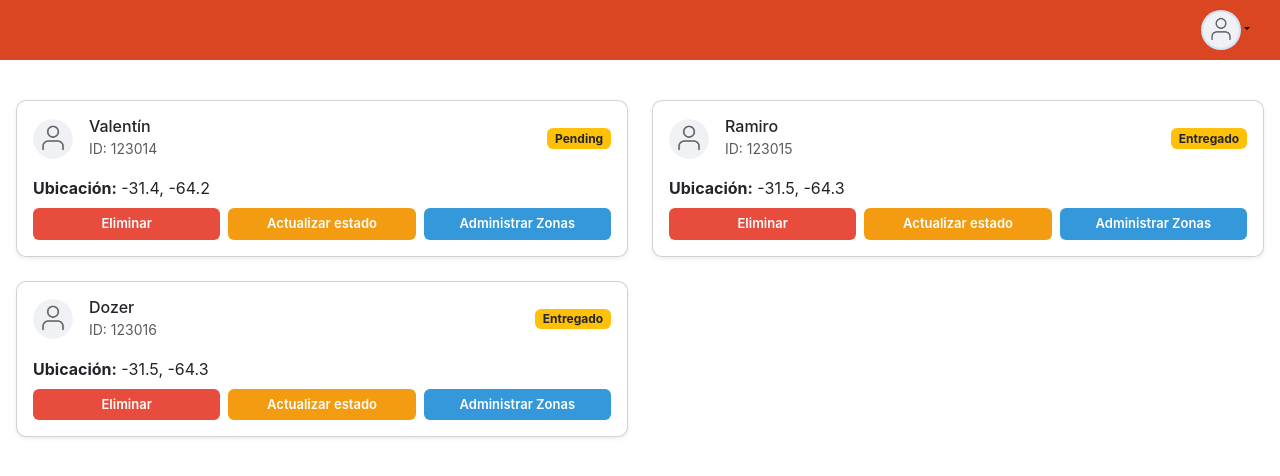
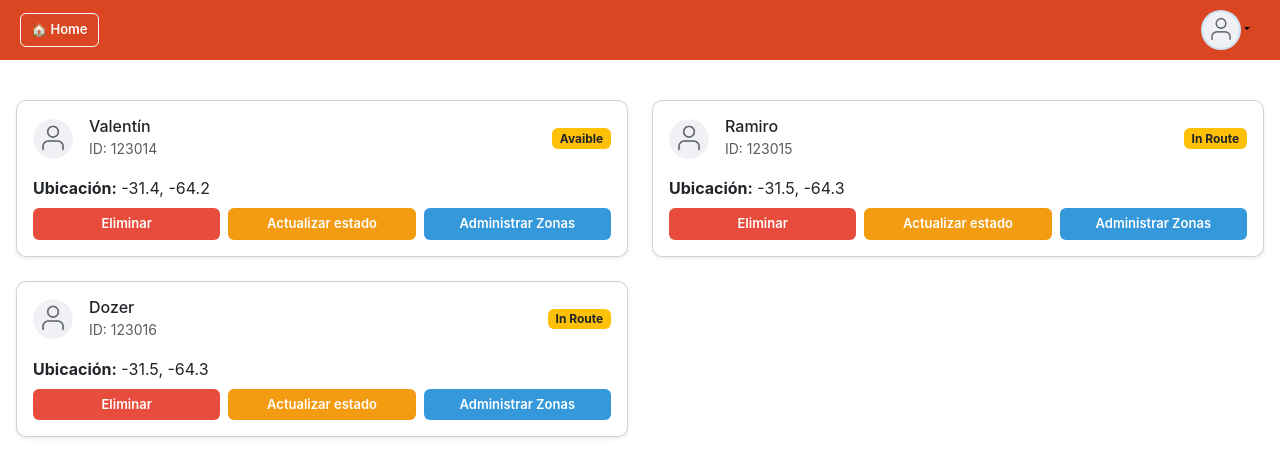
Before and after one commit to ciggyx/Front-Pedidos, an Angular app in the folder frontend-zonas/: page /home/deliveryList in a window 1280 px wide. Shown: the top 476 px of the page. Built offline with nearby package versions, Linux system fonts and the light colour scheme.

Commit message:
Agregue boton para volver a home desde deliveryList y desavilite la funcion del menu desplegable

```diff
--- a/frontend-zonas/src/app/pages/delivery/delivery.component.html
+++ b/frontend-zonas/src/app/pages/delivery/delivery.component.html
@@ -1,16 +1,20 @@
 <!-- TOPBAR -->
 <div class="topbar">
   <div class="topbar-content">
-    <div class="left-section"></div>
+    <div class="left-section">
+       <div class="left-section">
+       <a class="btn btn-outline-light" routerLink="/home">🏠 Home</a>
+    </div>
+    </div>
     <div class="right-section">
       <div class="dropdown">
         <button class="btn btn-light dropdown-toggle user-avatar-btn" type="button" data-bs-toggle="dropdown" aria-expanded="false">
           <img src="assets/images/12225773.png" alt="Usuario" class="user-avatar" />
         </button>
         <ul class="dropdown-menu dropdown-menu-end">
-          <li><a class="dropdown-item" href="#">Perfil</a></li>
-          <li><a class="dropdown-item" href="#">Configuración</a></li>
-          <li><a class="dropdown-item" href="#">Cerrar sesión</a></li>
+          <li><a class="dropdown-item" href="javascript:void(0)">Perfil</a></li>
+          <li><a class="dropdown-item" href="javascript:void(0)">Configuración</a></li>
+          <li><a class="dropdown-item" href="javascript:void(0)">Cerrar sesión</a></li>
         </ul>
       </div>
     </div>
--- a/frontend-zonas/src/app/pages/delivery/delivery.component.ts
+++ b/frontend-zonas/src/app/pages/delivery/delivery.component.ts
@@ -1,9 +1,11 @@
 import { Component } from '@angular/core';
+import { RouterModule } from '@angular/router';
 
 @Component({
   selector: 'app-delivery',
   templateUrl: 'delivery.component.html',
-  styleUrls: ['delivery.component.css']
+  styleUrls: ['delivery.component.css'],
+  imports: [RouterModule]
 })
 export class DeliveryComponent {
   menuOpen = false;
@@ -13,21 +15,21 @@ export class DeliveryComponent {
       id: 1,
       nombre: 'Valentín',
       ubicacion: { lat: -31.4, lng: -64.2 },
-      estado: 'Pending',
+      estado: 'Avaible',
       personID: '123014'
     },
     {
       id: 2,
       nombre: 'Ramiro',
       ubicacion: { lat: -31.5, lng: -64.3 },
-      estado: 'Entregado',
+      estado: 'In Route',
       personID: '123015'
     },
     {
       id: 3,
       nombre: 'Dozer',
       ubicacion: { lat: -31.5, lng: -64.3 },
-      estado: 'Entregado',
+      estado: 'In Route',
       personID: '123016'
     }
   ];
@@ -51,7 +53,7 @@ export class DeliveryComponent {
     console.log('Actualizar estado de delivery con ID:', id);
     const delivery = this.deliveries.find(d => d.id === id);
     if (delivery) {
-      delivery.estado = delivery.estado === 'Pending' ? 'Entregado' : 'Pending';
+      delivery.estado = delivery.estado === 'Avaible' ? 'In Route' : 'Avaible';
     }
   }
 
```
